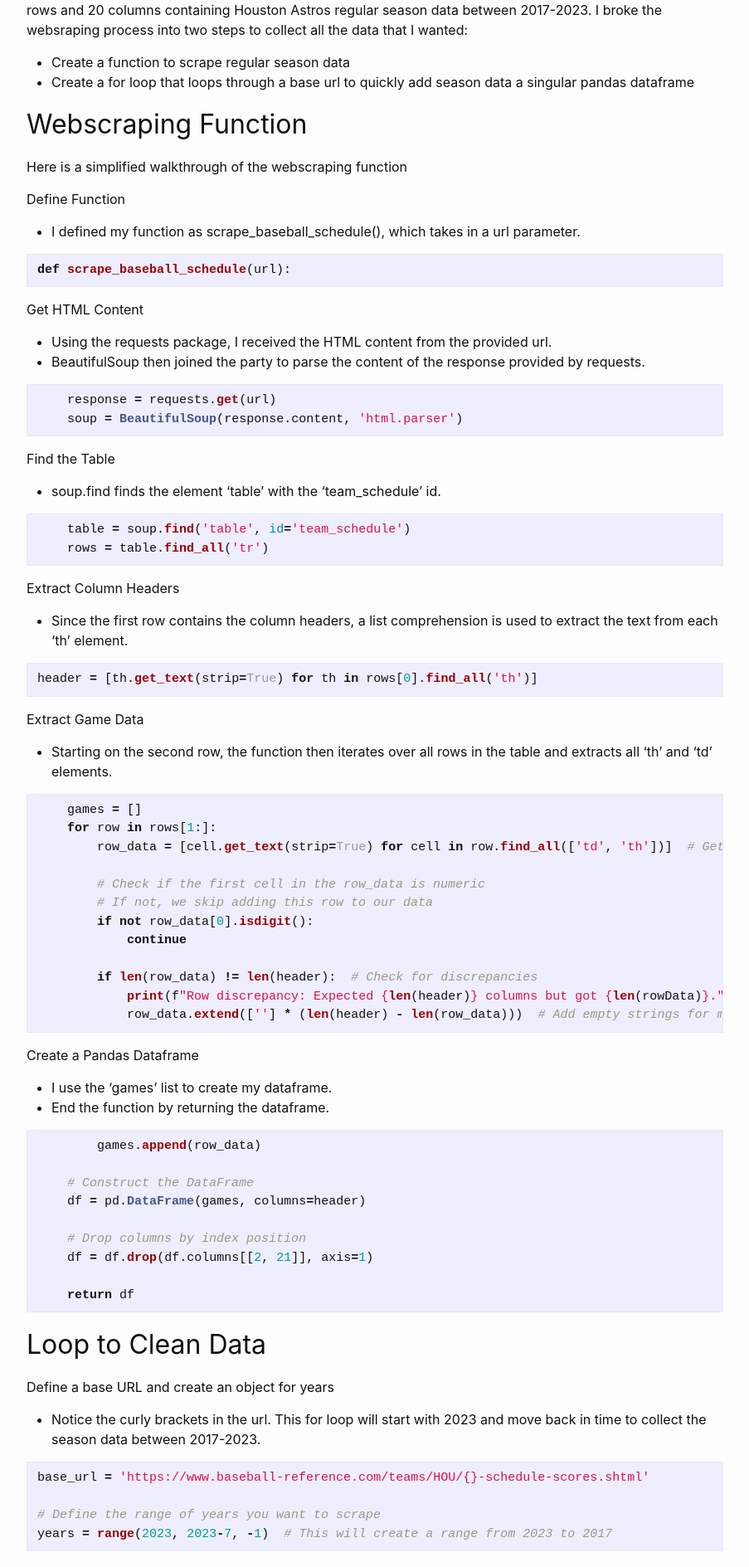
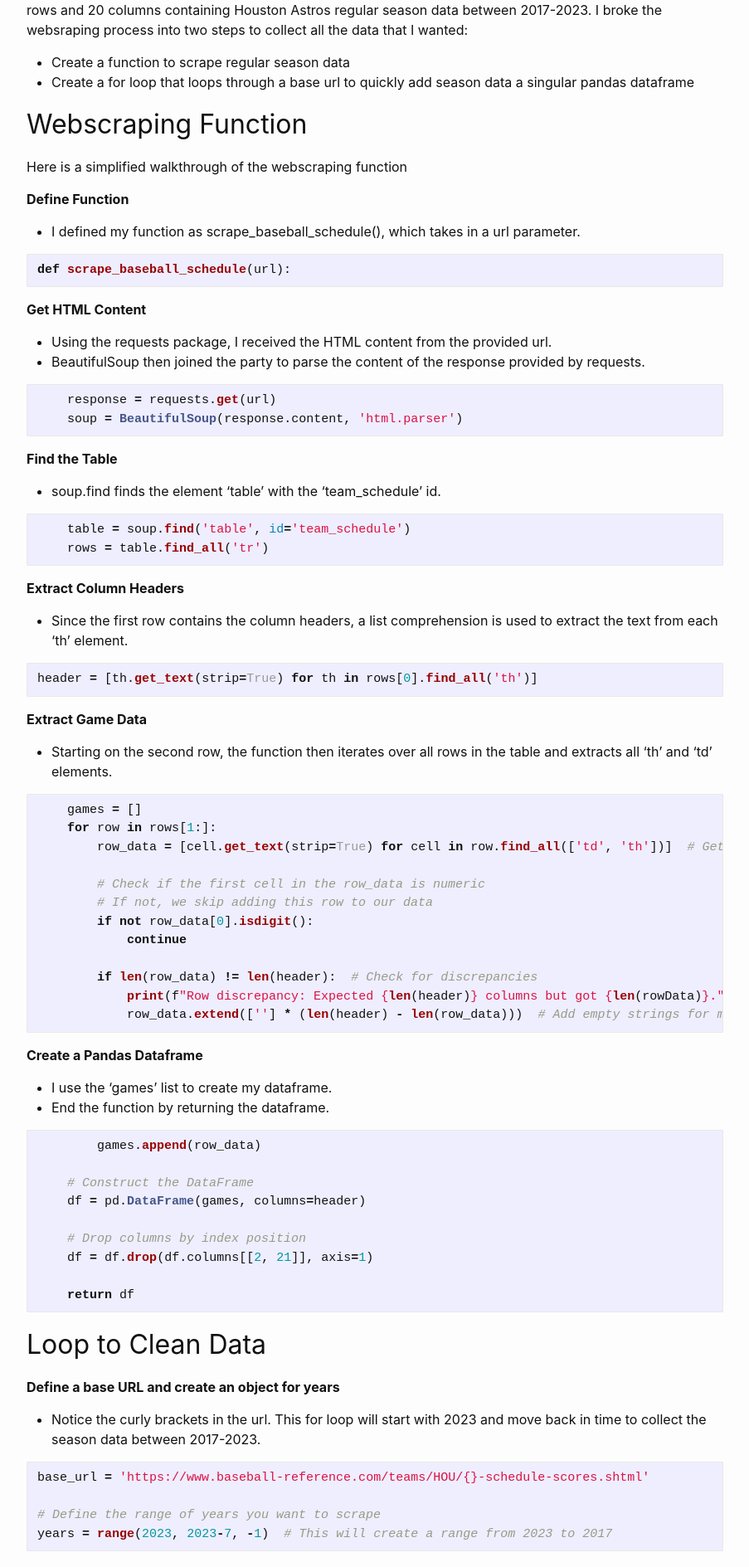
Before and after one commit to tyler-c-smith04/blog, a Jekyll site: the page built from _posts/2023-11-07-semester-project.md, in a window 1280 px wide. Shown: the part 777-2666 px from the top of the page at 83% size, without its empty margins (188-1091 px from the left). Built offline with Jekyll 4.4.1, drawn with Linux system fonts in a browser that asks for light colours; comment, search, counter and statistics services are not loaded.

````diff
--- a/_posts/2023-11-07-semester-project.md
+++ b/_posts/2023-11-07-semester-project.md
@@ -25,14 +25,14 @@ Using the BeautifulSoup, requests, and pandas Python packages, I effectively cre
 
 Here is a simplified walkthrough of the webscraping function
 
-Define Function
+**Define Function**
   * I defined my function as scrape_baseball_schedule(), which takes in a url parameter.
 
 ```python
 def scrape_baseball_schedule(url):
 ```
 
-Get HTML Content
+**Get HTML Content**
   * Using the requests package, I received the HTML content from the provided url.
   * BeautifulSoup then joined the party to parse the content of the response provided by requests.
 
@@ -41,7 +41,7 @@ Get HTML Content
     soup = BeautifulSoup(response.content, 'html.parser')
 ```
 
-Find the Table
+**Find the Table**
   * soup.find finds the element 'table' with the 'team_schedule' id.
 
 ```python
@@ -49,14 +49,14 @@ Find the Table
     rows = table.find_all('tr')
 ```
 
-Extract Column Headers
+**Extract Column Headers**
  * Since the first row contains the column headers, a list comprehension is used to extract the text from each 'th' element.
 
 ```python
 header = [th.get_text(strip=True) for th in rows[0].find_all('th')]
 ```
 
-Extract Game Data
+**Extract Game Data**
  * Starting on the second row, the function then iterates over all rows in the table and extracts all 'th' and 'td' elements.
 
 ```python
@@ -74,7 +74,7 @@ Extract Game Data
             row_data.extend([''] * (len(header) - len(row_data)))  # Add empty strings for missing columns
 ```
 
-Create a Pandas Dataframe
+**Create a Pandas Dataframe**
  * I use the 'games' list to create my dataframe.
  * End the function by returning the dataframe.
 
@@ -92,7 +92,7 @@ Create a Pandas Dataframe
 
 <h2>Loop to Clean Data</h2>
 
-Define a base URL and create an object for years
+**Define a base URL and create an object for years**
  * Notice the curly brackets in the url. This for loop will start with 2023 and move back in time to collect the season data between 2017-2023.
 
 ```python
@@ -102,7 +102,7 @@ base_url = 'https://www.baseball-reference.com/teams/HOU/{}-schedule-scores.shtm
 years = range(2023, 2023-7, -1)  # This will create a range from 2023 to 2017
 ```
 
-Loop over years
+**Loop over years**
  * Create a for loop to add each season to the base url
  * Use the scrape_baseball_reference() as defined above to scrape each season's url
  * Concatenate all season dataframes into one singular dataframe
````
